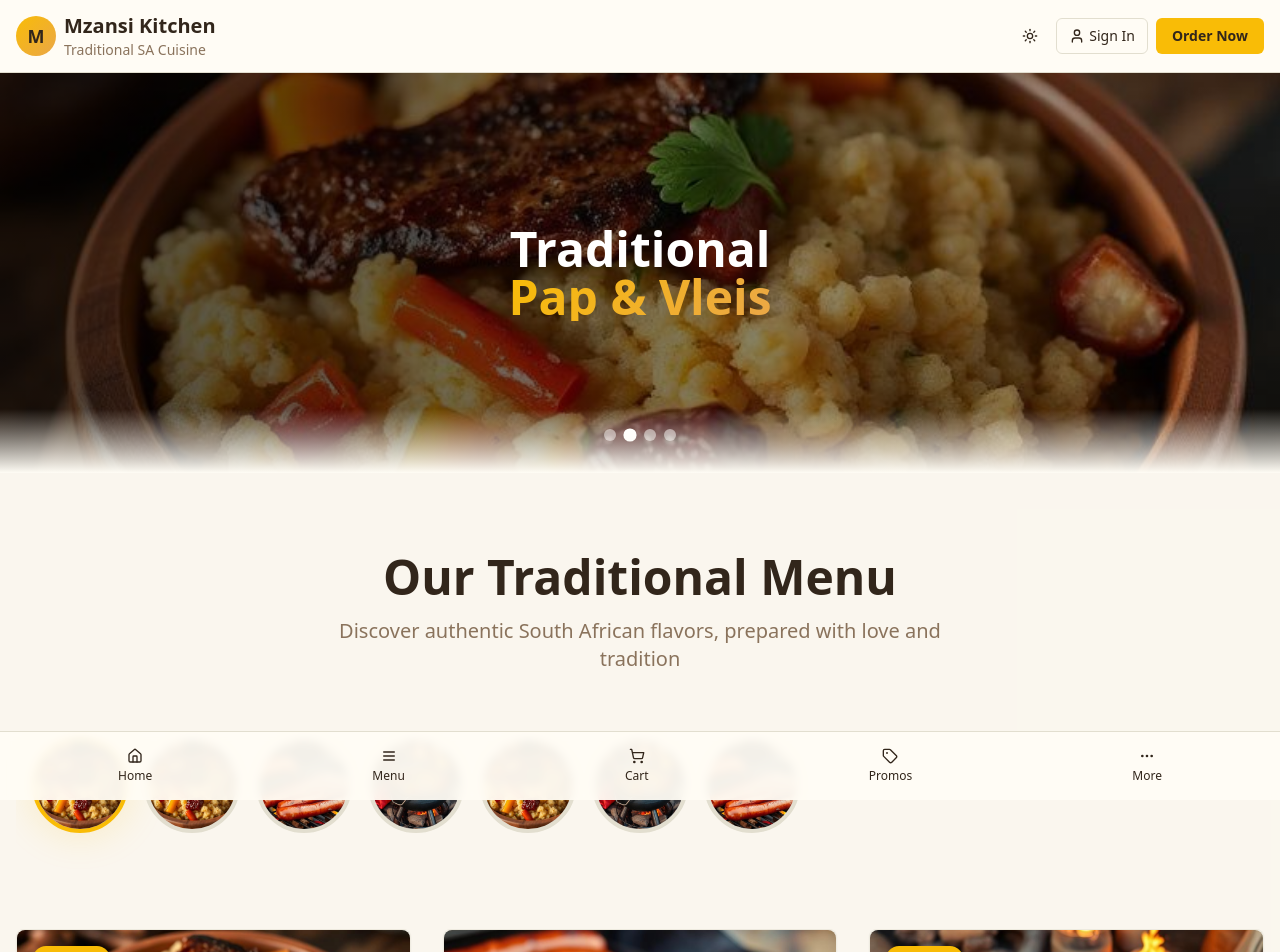
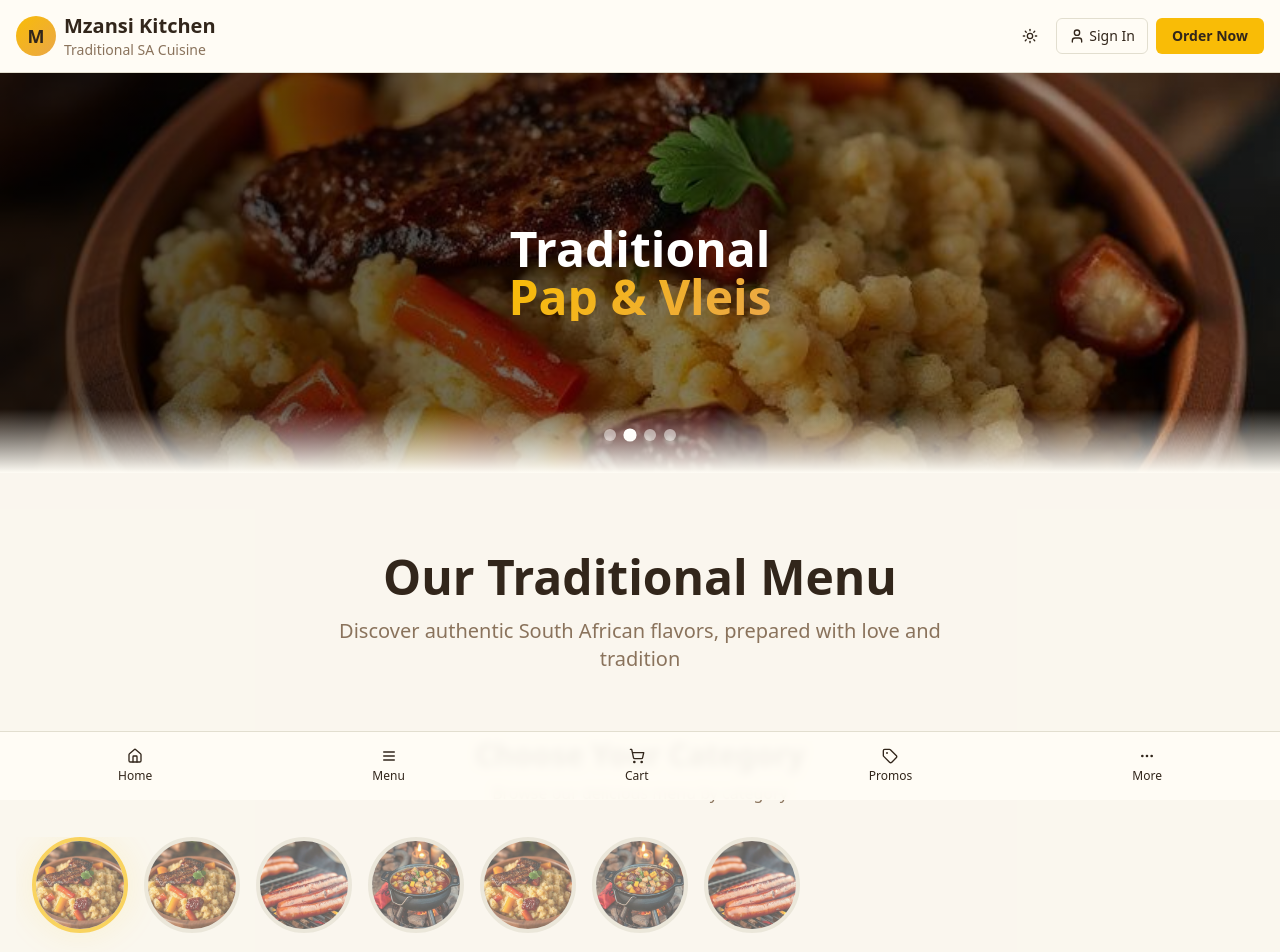
Before and after one commit to Tebaleloriba/braai-and-pap-order, a React (Vite) app: page / in a window 1280 px wide. Shown: the top 952 px of the page. Built offline with nearby package versions, Linux system fonts and the light colour scheme.

Commit message:
Add category heading and animation
Add a heading to the category section and implement a subtle breathing/beeping animation for it.

```diff
--- a/src/components/Menu.tsx
+++ b/src/components/Menu.tsx
@@ -143,6 +143,16 @@ const Menu = ({ onAddToCart }: MenuProps) => {
           </p>
         </div>
 
+        {/* Category Filter */}
+        <div className="text-center mb-8">
+          <h3 className="text-2xl md:text-3xl font-semibold text-foreground mb-2">
+            Choose Your Category
+          </h3>
+          <p className="text-muted-foreground">
+            Browse our delicious menu by category
+          </p>
+        </div>
+
         {/* Category Filter - Image Cards with Horizontal Scroll */}
         <div className="flex overflow-x-auto gap-4 mb-12 pb-12 scrollbar-hide">
           <div className="flex gap-4 min-w-max px-4">
@@ -163,7 +173,7 @@ const Menu = ({ onAddToCart }: MenuProps) => {
                   onClick={() => setSelectedCategory(category)}
                   className="relative group cursor-pointer flex-shrink-0"
                 >
-                  <div className={`relative w-24 h-24 rounded-full overflow-hidden border-4 transition-all duration-300 ${
+                  <div className={`relative w-24 h-24 rounded-full overflow-hidden border-4 transition-all duration-300 animate-pulse ${
                     selectedCategory === category
                       ? 'border-primary shadow-glow'
                       : 'border-border hover:border-primary/50'
```
